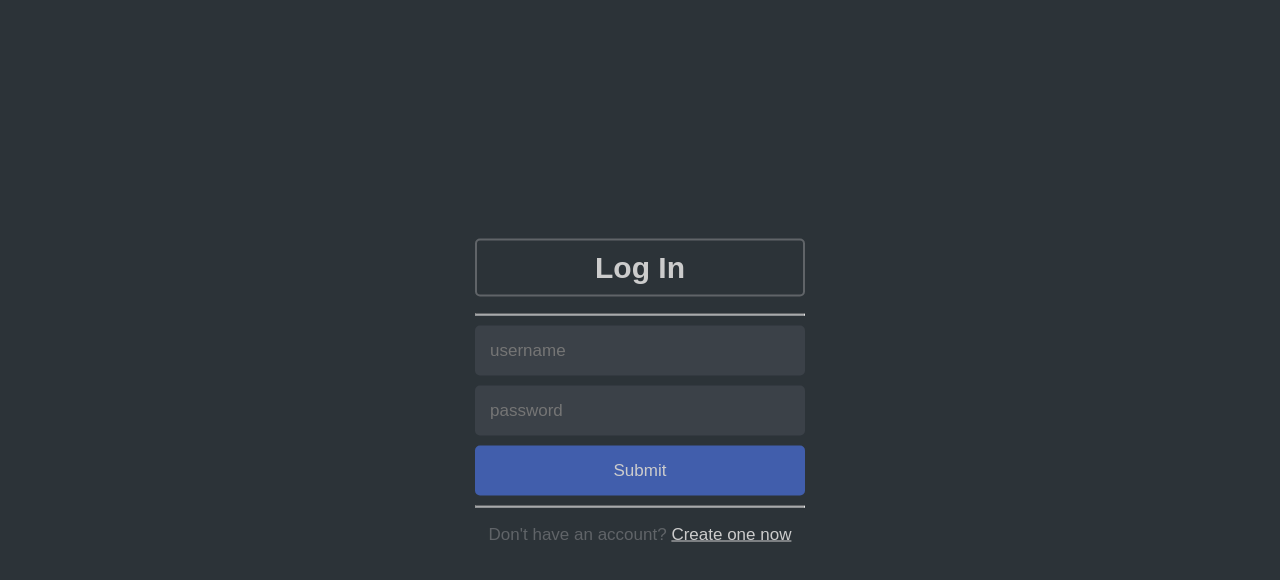
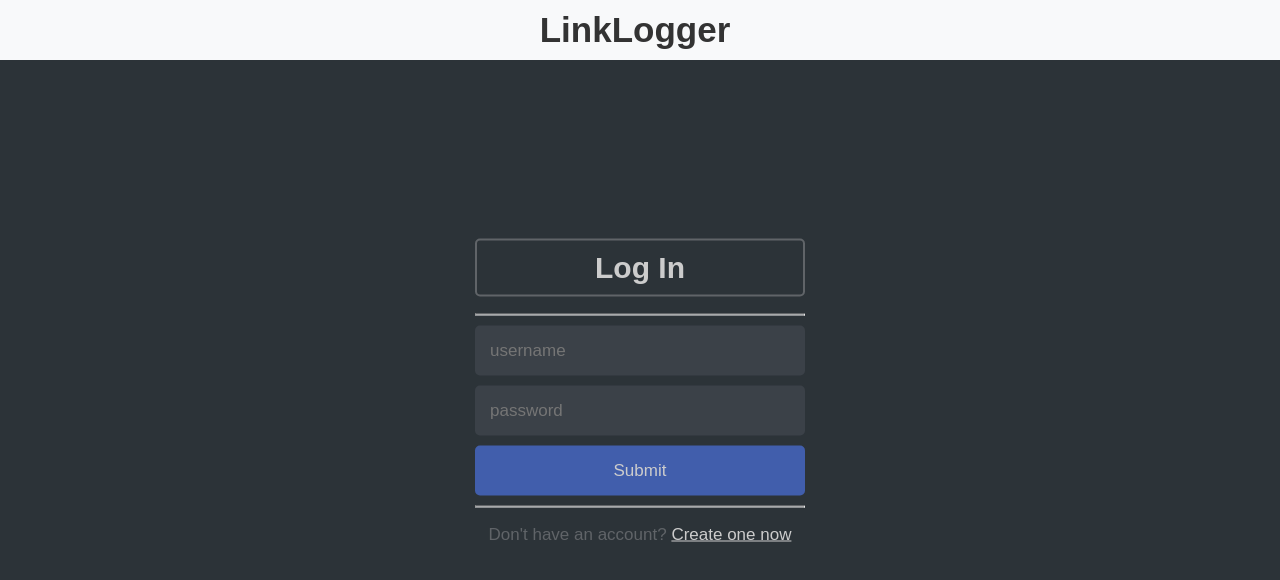
Before and after one commit to PacketParker/LinkLogger, a React (Vite) app in the folder app/: page /login in a window 1280 px wide. Shown: the top 580 px of the page. Built offline with nearby package versions, Linux system fonts and the light colour scheme.

Commit message:
Begin navbar

```diff
--- a/app/src/components/Dashboard.tsx
+++ b/app/src/components/Dashboard.tsx
@@ -4,6 +4,7 @@ import styles from '../styles/Dashboard.module.css';
 import { useNavigate } from 'react-router-dom';
 import { FontAwesomeIcon } from '@fortawesome/react-fontawesome';
 import { faTrash } from '@fortawesome/free-solid-svg-icons';
+import Navbar from './Navbar';
 
 function Dashboard() {
   document.title = 'LinkLogger | Dashboard';
@@ -44,10 +45,15 @@ function Dashboard() {
         }
       })
 
-      // Catch 404 error = user has no links
-
-      .catch(() => {
+      .catch((error: unknown) => {
+        if (axios.isAxiosError(error)) {
+          if (error.response?.status === 404) {
+            // Create a message alerting the user there are no links
             navigate('/login');
+          } else {
+            navigate('/login');
+          }
+        }
       });
   }, []);
 
@@ -109,6 +115,8 @@ function Dashboard() {
   };
 
   return (
+    <>
+      <Navbar />
       <table id={styles.mainTable}>
         <thead>
           <tr style={{ border: '2px solid #ccc' }}>
@@ -182,6 +190,7 @@ function Dashboard() {
           ))}
         </tbody>
       </table>
+    </>
   );
 }
 
--- a/app/src/components/Login.tsx
+++ b/app/src/components/Login.tsx
@@ -3,6 +3,7 @@ import styles from '../styles/Login.module.css';
 import { Link } from 'react-router-dom';
 import { useNavigate } from 'react-router-dom';
 import axios from 'axios';
+import Navbar from './Navbar';
 
 function Login() {
   document.title = 'LinkLogger | Login';
@@ -48,6 +49,8 @@ function Login() {
   };
 
   return (
+    <>
+      <Navbar />
       <div id={styles.container}>
         <p id={styles.loginText}>Log In</p>
         <p id={styles.error} className={error ? 'visible' : 'hidden'}>
@@ -85,6 +88,7 @@ function Login() {
           </header>
         </div>
       </div>
+    </>
   );
 }
 
--- /dev/null
+++ b/app/src/components/Navbar.tsx
@@ -0,0 +1,11 @@
+import styles from '../styles/Navbar.module.css';
+
+function Navbar() {
+  return (
+    <nav className={styles.navbar}>
+      <span>LinkLogger</span>
+    </nav>
+  );
+}
+
+export default Navbar;
--- /dev/null
+++ b/app/src/styles/Navbar.module.css
@@ -0,0 +1,18 @@
+/* Create the nav and center the span */
+.navbar {
+  display: flex;
+  justify-content: center;
+  align-items: center;
+  height: 60px;
+  background-color: #f8f9fa;
+}
+
+/* Create the nav links */
+
+span {
+    font-size: 35px;
+    font-weight: 600;
+    color: #333;
+    text-decoration: none;
+    margin-right: 10px;
+}
```
Lines whose indentation alone changed are shown as unchanged.
